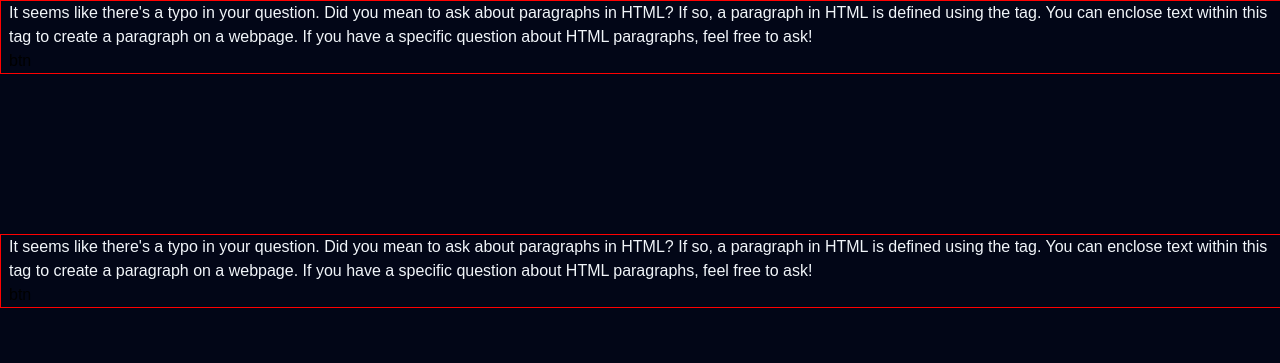
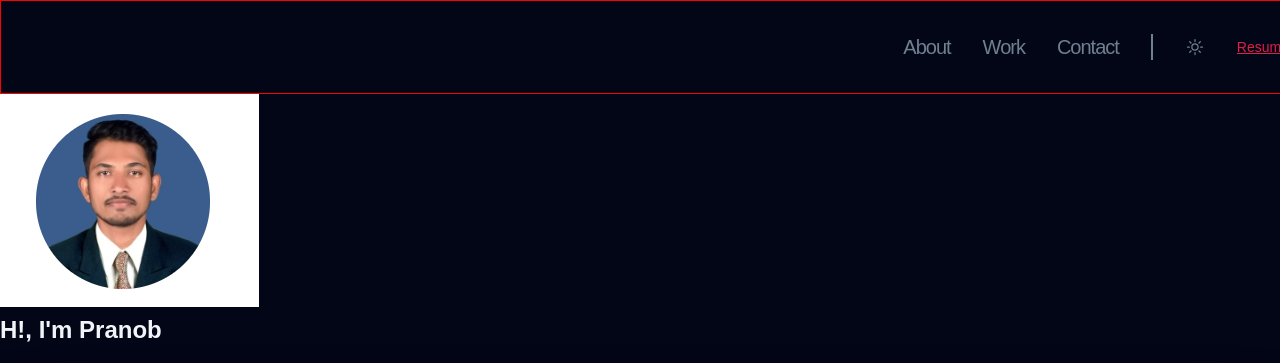
Before and after one commit to PranobKale/portfolio, a website built with Vite: page index.html in a window 1280 px wide. Shown: the top 363 px of the page. Built offline with nearby package versions, Linux system fonts and the light colour scheme; a web font is replaced by a local one.

Commit message:
header of portfolio

```diff
--- a/commands.txt
+++ b/commands.txt
@@ -1,3 +1,3 @@
 - npm create vite@latest
 - npm i
-- npm dev run
+- npm run dev
--- a/index.html
+++ b/index.html
@@ -9,18 +9,57 @@
     <link rel="stylesheet" href="/styles/util.css">
   </head>
   <body>
-    <article class= "container">
-      <p>It seems like there's a typo in your question. Did you mean to ask about paragraphs in HTML? If so, a paragraph in HTML is defined using the  tag. You can enclose text within this tag to create a paragraph on a webpage. If you have a specific question about HTML paragraphs, feel free to ask!
-      </p>
-      <button>btn</button>
-    </article>
+     <header class="header container">
 
-    <article class= "container section" >
-      <p>It seems like there's a typo in your question. Did you mean to ask about paragraphs in HTML? If so, a paragraph in HTML is defined using the  tag. You can enclose text within this tag to create a paragraph on a webpage. If you have a specific question about HTML paragraphs, feel free to ask!
-      </p>
-      <button>btn</button>
-    </article>
-    <div id="app"></div>
+      <nav>
+        <ul class="header__menu">
+          <li>
+            <a class="header__link" href="#about">About</a>
+
+          </li>
+          <li>
+            <a class="header__link" href="#featured">Work</a>
+
+          </li>
+          <li>
+            <a class="header__link"  href="contact">Contact</a>
+
+          </li>
+          <li class="header__line"></li>
+          <li>
+
+            <button class="header__sun">
+              <svg xmlns="http://www.w3.org/2000/svg" fill="none" viewBox="0 0 24 24" stroke-width="1.5" stroke="currentColor">
+                <path stroke-linecap="round" stroke-linejoin="round" d="M12 3v2.25m6.364.386-1.591 1.591M21 12h-2.25m-.386 6.364-1.591-1.591M12 18.75V21m-4.773-4.227-1.591 1.591M5.25 12H3m4.227-4.773L5.636 5.636M15.75 12a3.75 3.75 0 1 1-7.5 0 3.75 3.75 0 0 1 7.5 0Z" />
+              </svg>
+            </button>
+          </li>
+          <li>
+            <a class = "header_resume" href="#">Resume</a>
+          </li>
+        </ul>
+        <button class="header__bars">
+          <svg xmlns="http://www.w3.org/2000/svg" fill="none" viewBox="0 0 24 24" stroke-width="1.5" stroke="currentColor" >
+          <path stroke-linecap="round" stroke-linejoin="round" d="M3.75 6.75h16.5M3.75 12h16.5m-16.5 5.25h16.5" />
+          </svg>
+         </button>
+      </nav>
+    </header>
+     <main>
+       <section calss="hero container" >
+         <img class="hero__img" src="./public/hero.png" alt="Profile pitcher">
+
+        <h2 class="hero__subtitle">H!, I'm Pranob</h2>
+        <h1 class="hero__title">BACK-END WEB DEVELOPER</h1>
+        <p class="hero__description">A passionate Backend/Fullstack Python-React web developer and automation enthusiast, specializing in building robust tradeflow web applications.</p>
+        <a class="hero__btn btn" href="#">Reach Out</a>
+       </section>
+       <!-- <section></section>
+       <section></section>
+       <section></section>
+       <section></section> -->
+     </main>
+     <!-- <footer></footer> -->
     <script type="module" src="./src/main.js"></script>
   </body>
 </html>
--- a/src/main.js
+++ b/src/main.js
@@ -1,2 +1,5 @@
 import '../styles/modern-normalise.css'
 import '../styles/style.css';
+import "../styles/components/header.css"
+import "../styles/components/hero.css"
+import "../styles/util.css"
--- /dev/null
+++ b/styles/components/header.css
@@ -0,0 +1,113 @@
+:root {
+    --clr--slate600: #708090; /* Slate gray color or any color of your choice */
+}
+
+.header{
+   display:flex;
+   justify-content: flex-end;
+   align-items: center;
+   padding-top: 2rem;
+   padding-bottom: 2rem;
+}
+.header__menu{
+    display: none;
+}
+
+.header__bars{
+    color: var(--clr--slate600);
+    width: var(--size--2xl);
+    height: var(--size--2xl);
+    display: block;
+}
+
+/* XS */
+/* @media (min-width: 475px) {
+    .container{
+        max-width: 475px;
+    }
+} */
+/* SM */
+/* @media (min-width: 640px) {
+    .container{
+        max-width: 640px;
+    }
+} */
+
+/* md */
+@media (min-width: 768px) {
+
+
+    .header__menu{
+       display: flex;
+       align-items: center;
+       list-style: none;
+       padding: 0;
+       gap: 2em;
+    }
+
+    .header__link{
+        font-size: var(--size--xl);
+        text-decoration: none;
+        font-family: 600;
+        color: var(--clr--slate600);
+        letter-spacing: -0.05em;
+        transition: color 0.3s;
+
+    }
+
+    .header__link:hover{
+        color: var(--clr-rose)
+    }
+
+    .header__line{
+        border: 1px solid var(--clr--slate600);
+        padding-top: 1.5em;
+    }
+
+    .header__sun{
+        display: block;
+        color: var(--clr--slate600);
+        width: var(--size--base);
+        height: var(--size--base);
+    }
+
+    .header_resume{
+        font-size: var(--size--xl);
+
+    }
+    .header__bars{
+        display: none;
+    }
+}
+
+/* lg */
+@media (min-width: 1024px) {
+    .header__link{
+        font-size: var(--size--xl);
+    }
+
+    .header__sun{
+        width: var(--size--xl);
+        height: var(--size--xl);
+    }
+
+    .header_resume{
+        font-size: var(--size--sm);
+
+    }
+}
+/* xl */
+/* @media (min-width: 1280px) {
+    .container{
+        max-width: 1280px;
+    }
+    .section{
+        margin-top: 10rem;
+    }
+} */
+/* 2xl */
+/* @media (min-width: 1536px) {
+    .container{
+        max-width: 1536px;
+    }
+} */
```
Also changed, not shown: public/hero.png (added), styles/components/hero.css (added), styles/util.css (line endings or trailing spaces).
